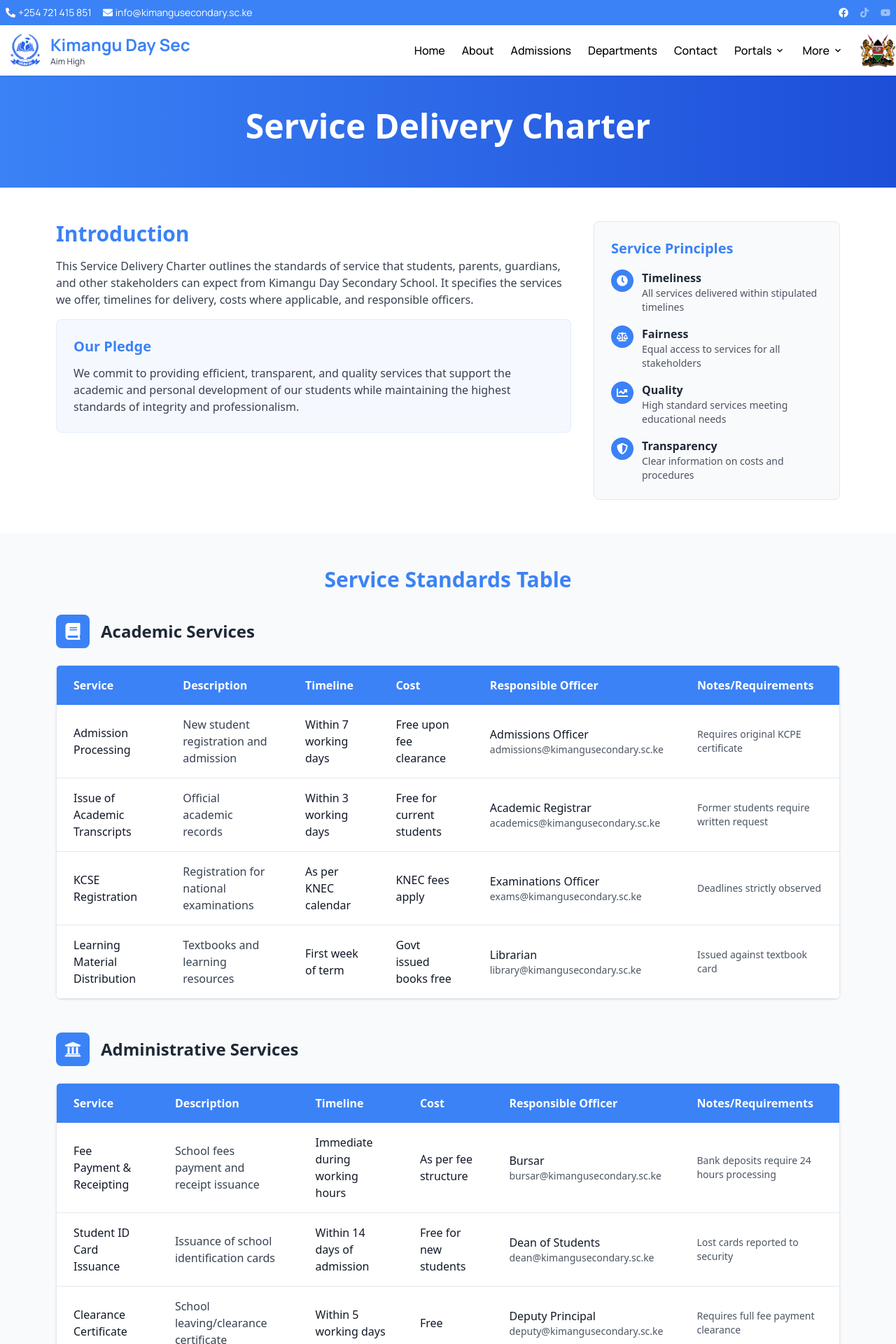
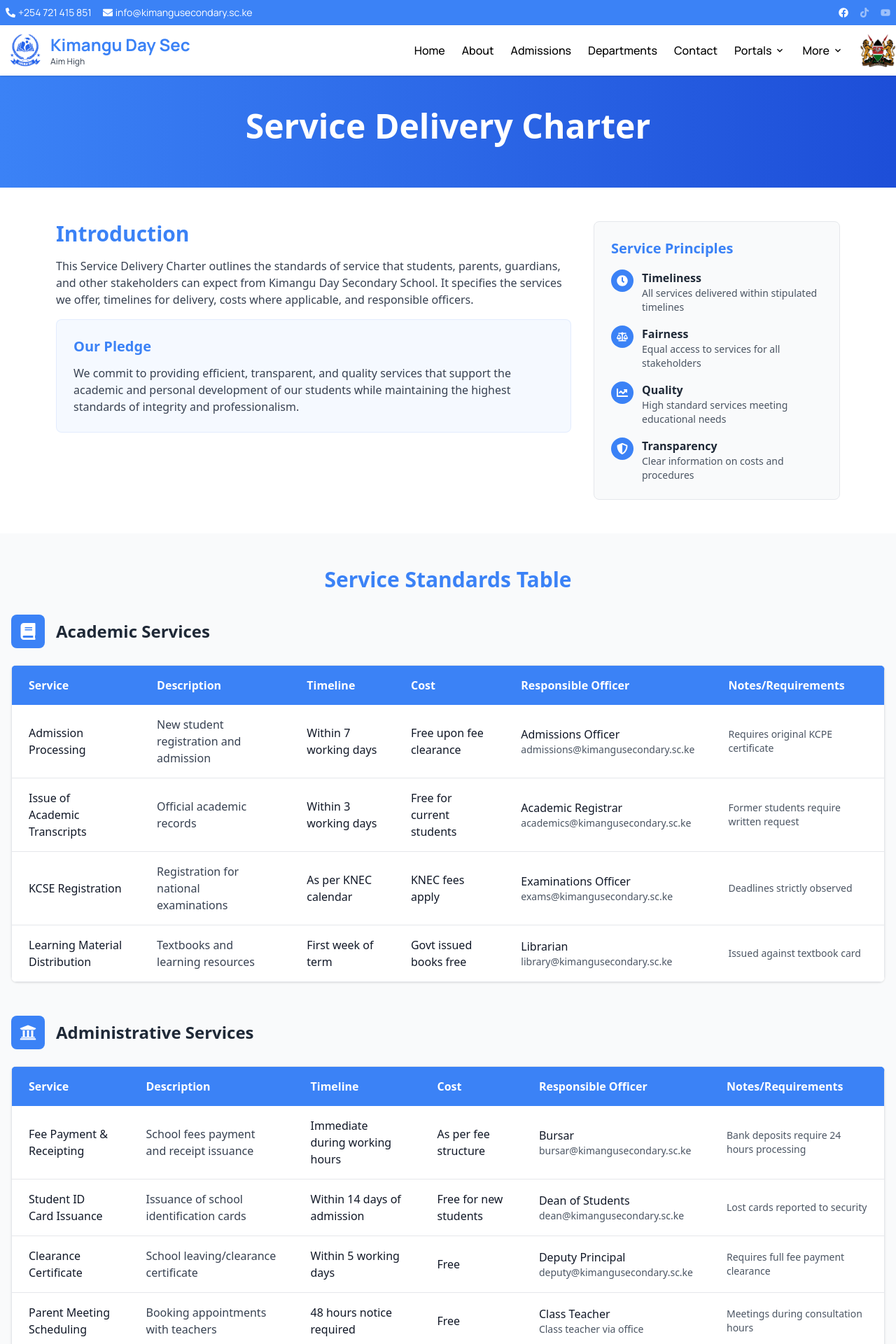
Before and after one commit to jimmindungu3/Kimangu, a React (Vite) app in the folder Client/: page /service-charter in a window 1280 px wide. Shown: the top 1920 px of the page at 70% size. Built offline with nearby package versions, Linux system fonts and the light colour scheme; no server answers.

Commit message:
Update max-width of service tables container

```diff
--- a/Client/src/pages/ServiceCharter.jsx
+++ b/Client/src/pages/ServiceCharter.jsx
@@ -150,7 +150,7 @@ const ServiceCharter = () => {
 
       {/* Service Tables */}
       <section className="bg-gray-50">
-        <div className="max-w-6xl px-4 py-12 mx-auto">
+        <div className="max-w-7xl px-4 py-12 mx-auto">
           <div className="mb-8 text-center">
             <h2 className="mb-2 text-3xl font-bold text-primary">
               Service Standards Table
```
